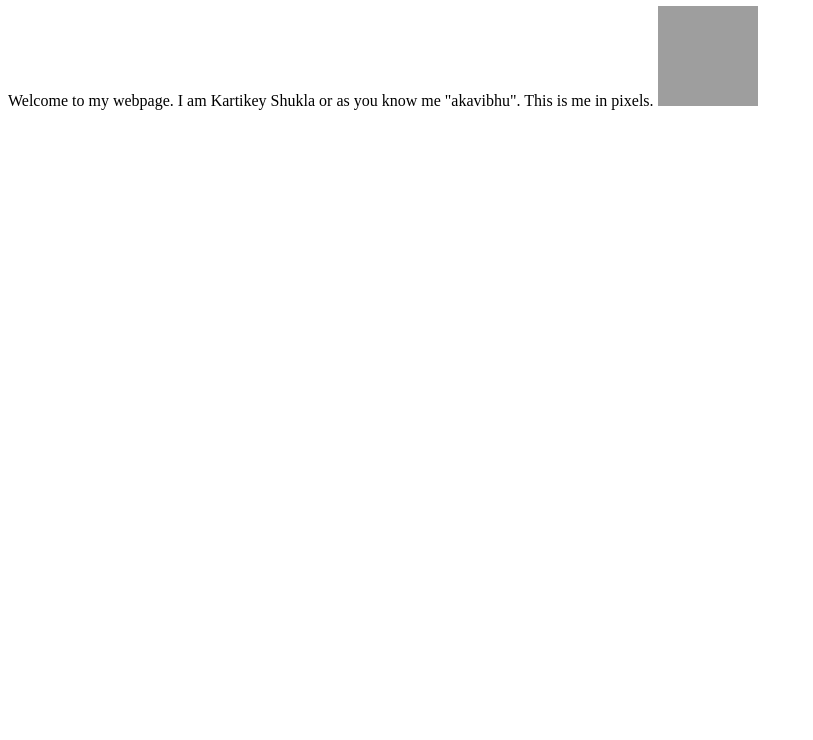
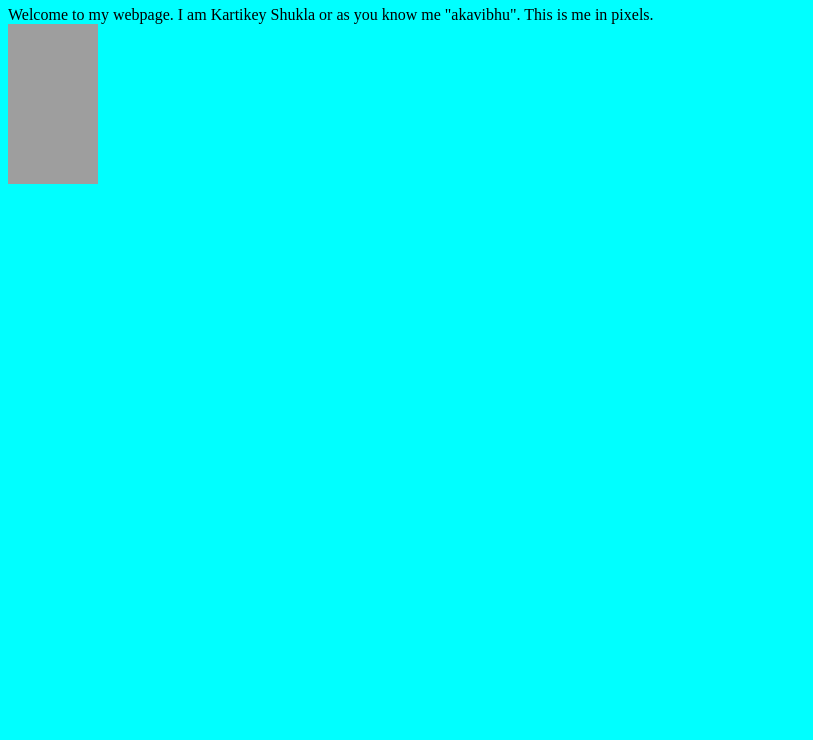
Before and after one commit to akavibhu/akavibhu.github.io, a plain HTML site: page index.html in a window 1280 px wide. Shown: the part 60-800 px from the top of the page, without its empty margins (0-813 px from the left). Drawn offline with Linux system fonts and the light colour scheme; grey boxes are pictures that could not be loaded.

Commit message:
formatting done

```diff
--- a/index.html
+++ b/index.html
@@ -1,5 +1,9 @@
+<title> Kartikey Shukla</title>
+<body style="background-color:cyan">
 <h1 align=center>Hello there!</h1>
 
   Welcome to my webpage. I am Kartikey Shukla or as you know me "akavibhu".
   This is me in pixels.
-<span > <img style="height:100px; width:100px"  src="./my_img.jpg"> </span>
+<br>
+<span> <img style="height:160px; width:90px"  src="./my_img.jpg"> </span>
+</body>
```
